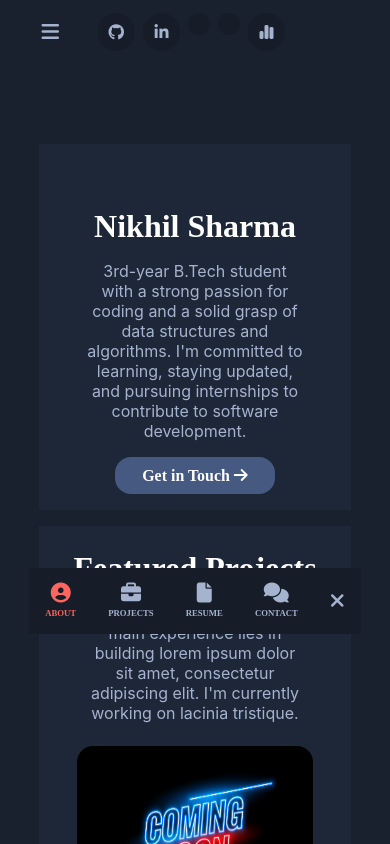
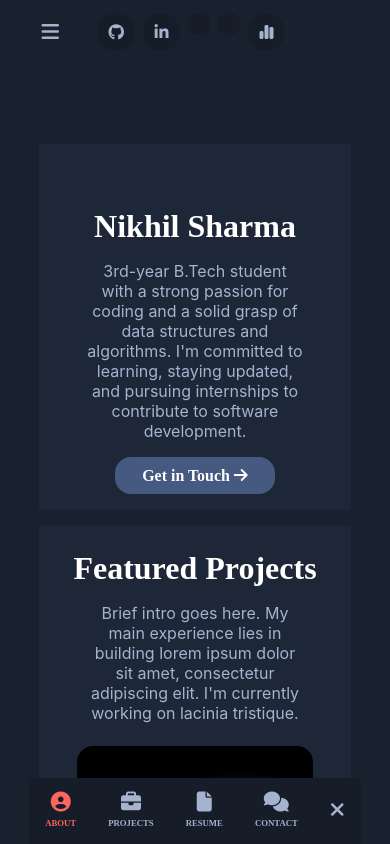
Before and after one commit to NikhilSHarma8429/Nikhil-Sharma, a React (Vite) app: page / in a window 390 px wide. Shown: the top 844 px of the page. Built offline with nearby package versions, Linux system fonts and the light colour scheme; some icons are missing.

Commit message:
trying something

```diff
--- a/src/App.css
+++ b/src/App.css
@@ -56,8 +56,9 @@ body{
   justify-content: center;
   align-items: center;
     position: fixed;
-    top: 3.6rem;
+    /* top: 3.6rem;  */
     left: 0;
+    bottom: 0;
   /* animation-name: test;
   animation-duration: 3s; */
 }
@@ -309,7 +310,10 @@ body{
     /* justify-content: center; */
     /* height: 95vh; */
     height: max-content;
-    top: 35.5rem;
+    /* top: 35.5rem; */
+    /* left: 0; */
+    /* top: 0; */
+    /* bottom: 0; */
     margin: 0 0;
     /* align-items: flex-end; */
     /* padding-bottom: 1.5rem; */
@@ -391,10 +395,10 @@ body{
   .left-navbar{
     margin-left: 2rem;
   }
-  .sidebar-content{
+  /* .sidebar-content{
     padding: 0.8em;
   }
   .sidebar-container{
     top:36rem;
-  }
+  } */
 }
```
